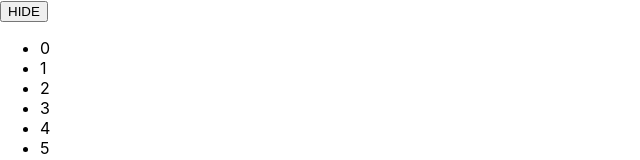
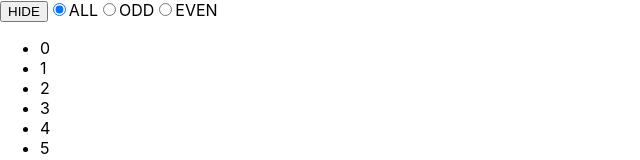
Before and after one commit to coderoadpl/frontend--react--task-23, a React (Create React App) app: page / in a window 1280 px wide. Shown: the top 160 px of the page, without its empty margins (0-640 px from the left). Built offline with nearby package versions, Linux system fonts and the light colour scheme.

Commit message:
Radio buttons added

```diff
--- a/src/App.js
+++ b/src/App.js
@@ -4,7 +4,8 @@ const numbers = [0, 1, 2, 3, 4, 5, 6, 7, 8, 9]
 
 export class App extends React.Component {
   state = {
-    isShowed: true
+    isShowed: true,
+    filter: 'ALL'
   }
 
   toggle = () => {
@@ -13,8 +14,14 @@ export class App extends React.Component {
     }))
   }
 
+  setFilter = (newFilter) => {
+    this.setState((prevState) => ({
+      filter: newFilter
+    }))
+  }
+
   render () {
-    const { isShowed } = this.state
+    const { isShowed, filter } = this.state
 
     return (
       <div>
@@ -26,6 +33,37 @@ export class App extends React.Component {
         >
           {isShowed ? 'HIDE' : 'SHOW'}
         </button>
+        <label>
+          <input
+            type={'radio'}
+            name={'filter'}
+            value={'ALL'}
+            checked={filter === 'ALL'}
+            onChange={() => this.setFilter('ALL')}
+          />
+          ALL
+        </label>
+        <label>
+          <input
+            type={'radio'}
+            name={'filter'}
+            value={'ODD'}
+            checked={filter === 'ODD'}
+            onChange={() => this.setFilter('ODD')}
+          />
+          ODD
+        </label>
+        <label>
+          <input
+            type={'radio'}
+            name={'filter'}
+            value={'EVEN'}
+            checked={filter === 'EVEN'}
+            onChange={() => this.setFilter('EVEN')}
+          />
+          EVEN
+        </label>
+
         <ul
           style={{
             display: isShowed ? 'block' : 'none'
```
